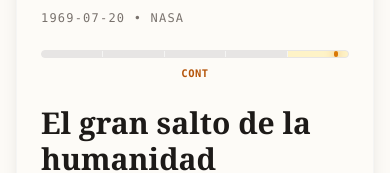
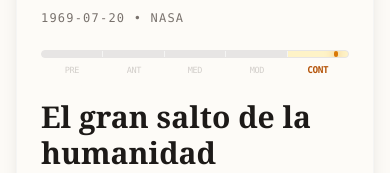
Before and after one commit to marcos-caballeronieto/project-chronos, a Next.js app: page / in a window 390 px wide. Shown: the part 420-593 px from the top of the page. Built offline with nearby package versions, Linux system fonts and the light colour scheme.

Commit message:
fix(ui): Changed timeline divisions for mobile view

```diff
--- a/src/components/history/DailyCard.tsx
+++ b/src/components/history/DailyCard.tsx
@@ -68,19 +68,21 @@ function Timeline({ dateStr }: { dateStr: string }) {
         })}
       </div>
 
-      {/* Etiquetas de texto */}
+      {/* Etiquetas de texto - CORREGIDO PARA MÓVIL */}
       <div className="flex justify-between mt-2 text-stone-400 dark:text-stone-600">
         {ERAS.map((era, index) => (
           <div
             key={era.name}
-            className={`flex-1 text-center transition-colors duration-300 ${
+            className={`flex-1 text-center transition-colors duration-300 flex flex-col items-center justify-center ${
               index === currentEraIndex
                 ? "text-amber-700 dark:text-amber-500 font-bold scale-105"
-                : "opacity-50 scale-95 hidden sm:block" // Ocultamos las no activas en móvil muy pequeño si quieres, o dejamos sm:block
+                : "opacity-50 scale-95" // Eliminado 'hidden sm:block' para ver todas
             }`}
           >
-            <span className="hidden sm:inline">{era.name}</span>
-            <span className="sm:hidden">{era.short}</span>
+            {/* Desktop: Texto normal */}
+            <span className="hidden sm:inline text-[10px] md:text-xs">{era.name}</span>
+            {/* Móvil: Texto pequeño abreviado */}
+            <span className="sm:hidden text-[9px] tracking-tighter leading-none">{era.short}</span>
           </div>
         ))}
       </div>
@@ -208,8 +210,7 @@ export default function DailyCard({ event }: { event: HistoryEvent }) {
             </p>
           </div>
 
-          {/* NUEVO: TIMELINE HISTÓRICO */}
-          {/* Se inserta aquí para dar contexto antes del título */}
+          {/* TIMELINE HISTÓRICO */}
           <Timeline dateStr={event.date} />
 
           <h1 className="text-3xl md:text-4xl font-serif font-bold text-stone-900 dark:text-stone-100 mb-6 mt-2">
```
